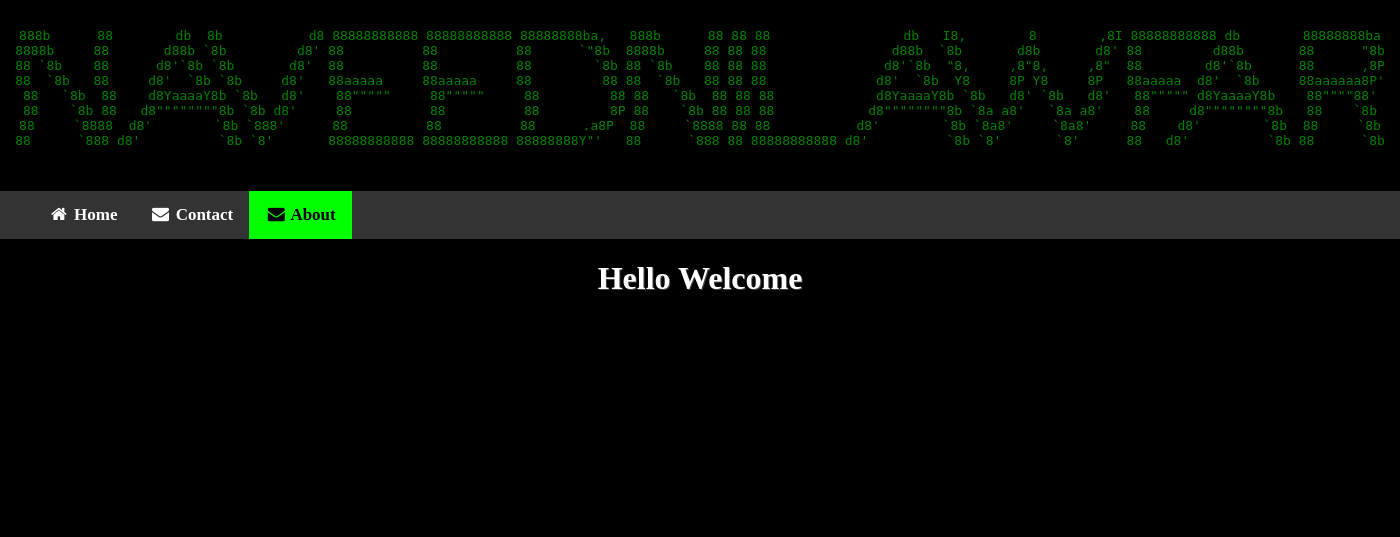
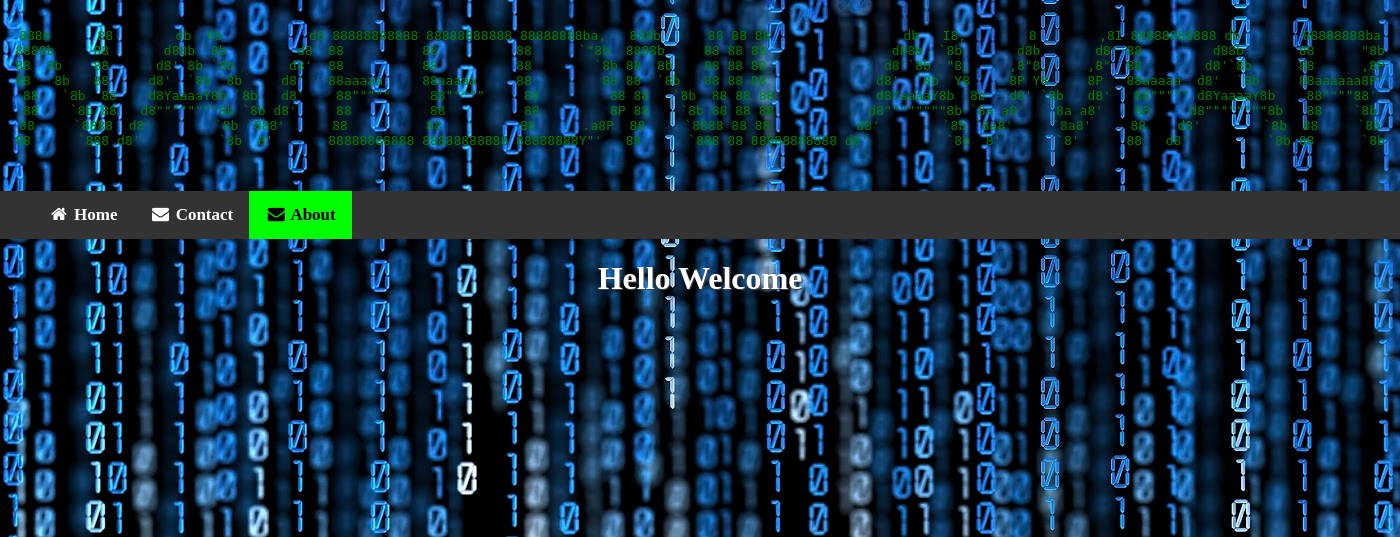
Before and after one commit to naveednilawfar/naveednilawfar.github.io, a PHP site: page /about.html in a window 1400 px wide. Shown: the top 537 px of the page. Run offline with PHP 8.4, Linux system fonts and the light colour scheme.

Commit message:
Update style.css

```diff
--- a/css/style.css
+++ b/css/style.css
@@ -2,7 +2,7 @@
 body {
 	background-color: #000000;
 	color: #FFFFFF;
-	background-image: /img/background.jpg;
+	background-image: url("/img/background.jpg");
 	margin: 0;
 	padding: 0;
 }
```
